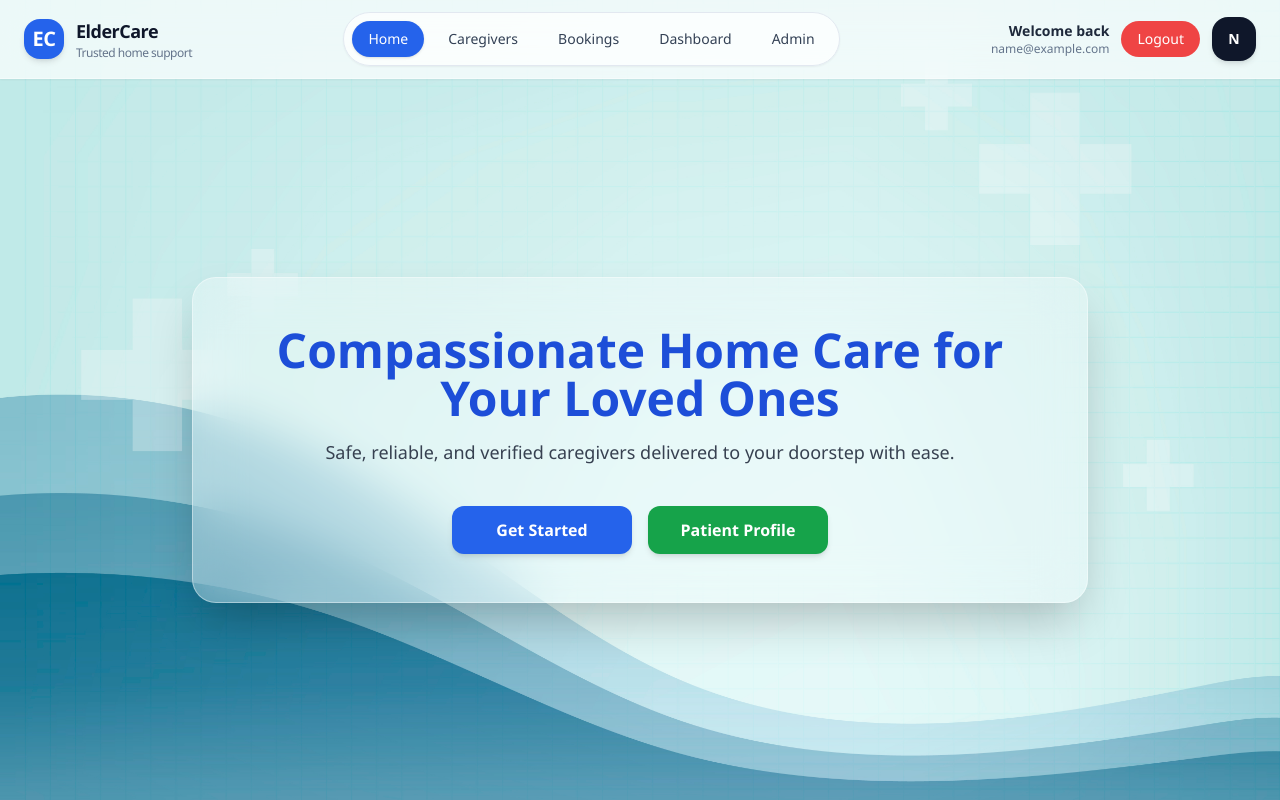
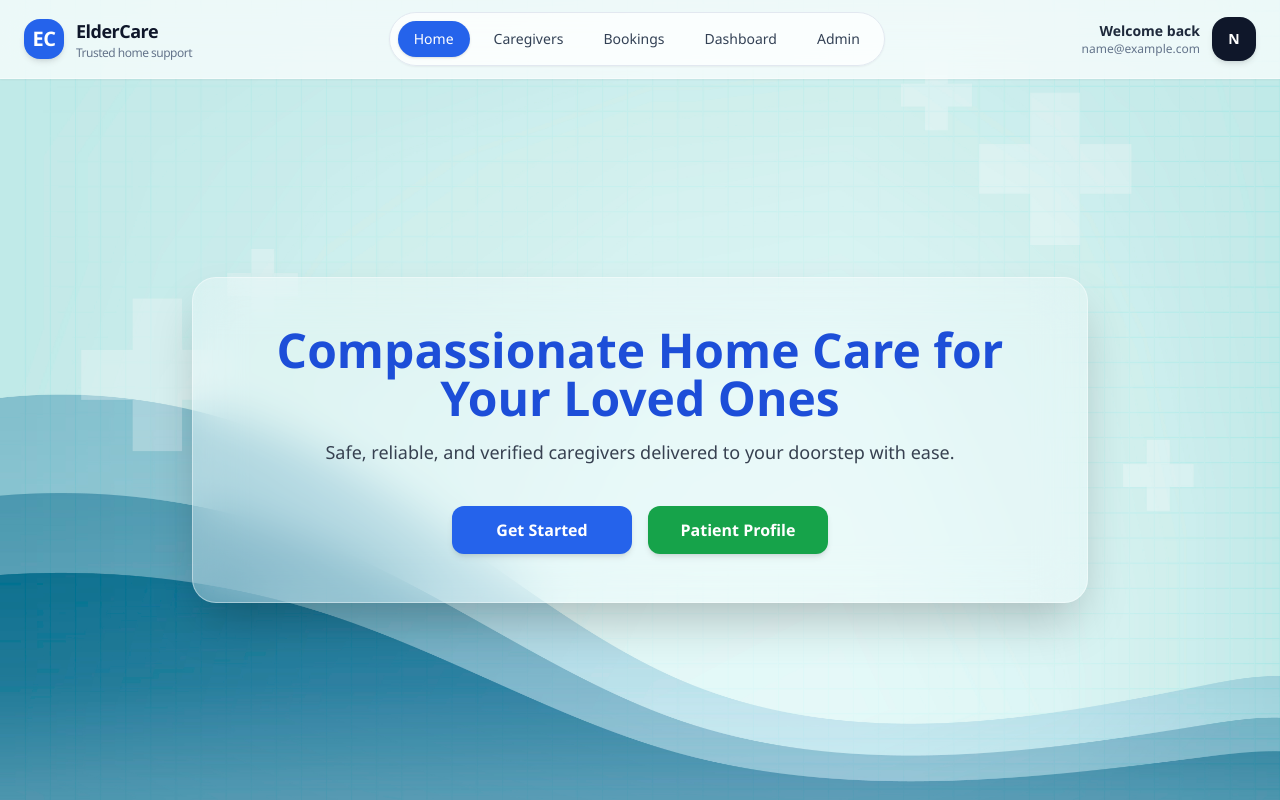
Before and after one commit to rushikamaze/elderly-care-platform, a React (Vite) app: page / in a window 1280 px wide. Shown: the top 800 px of the page. Built offline with nearby package versions, Linux system fonts and the light colour scheme; sample sign-in values are in the browser's storage.

Commit message:
Move logout into profile menu

```diff
--- a/src/components/Navbar.jsx
+++ b/src/components/Navbar.jsx
@@ -93,13 +93,6 @@ function Navbar() {
                   </span>
                   <span className="text-xs text-slate-500">{user.email}</span>
                 </div>
-
-                <button
-                  onClick={logout}
-                  className="hidden sm:inline-flex bg-red-500 text-white px-4 py-2 rounded-full text-sm font-medium hover:bg-red-600 transition"
-                >
-                  Logout
-                </button>
               </>
             ) : (
               <div className="hidden sm:flex items-center gap-2">
@@ -139,7 +132,7 @@ function Navbar() {
                     <button
                       type="button"
                       onClick={logout}
-                      className="mt-1 w-full rounded-xl px-4 py-2 text-left text-sm font-medium text-red-600 hover:bg-red-50 sm:hidden"
+                      className="mt-1 w-full rounded-xl px-4 py-2 text-left text-sm font-medium text-red-600 hover:bg-red-50"
                     >
                       Logout
                     </button>
```
